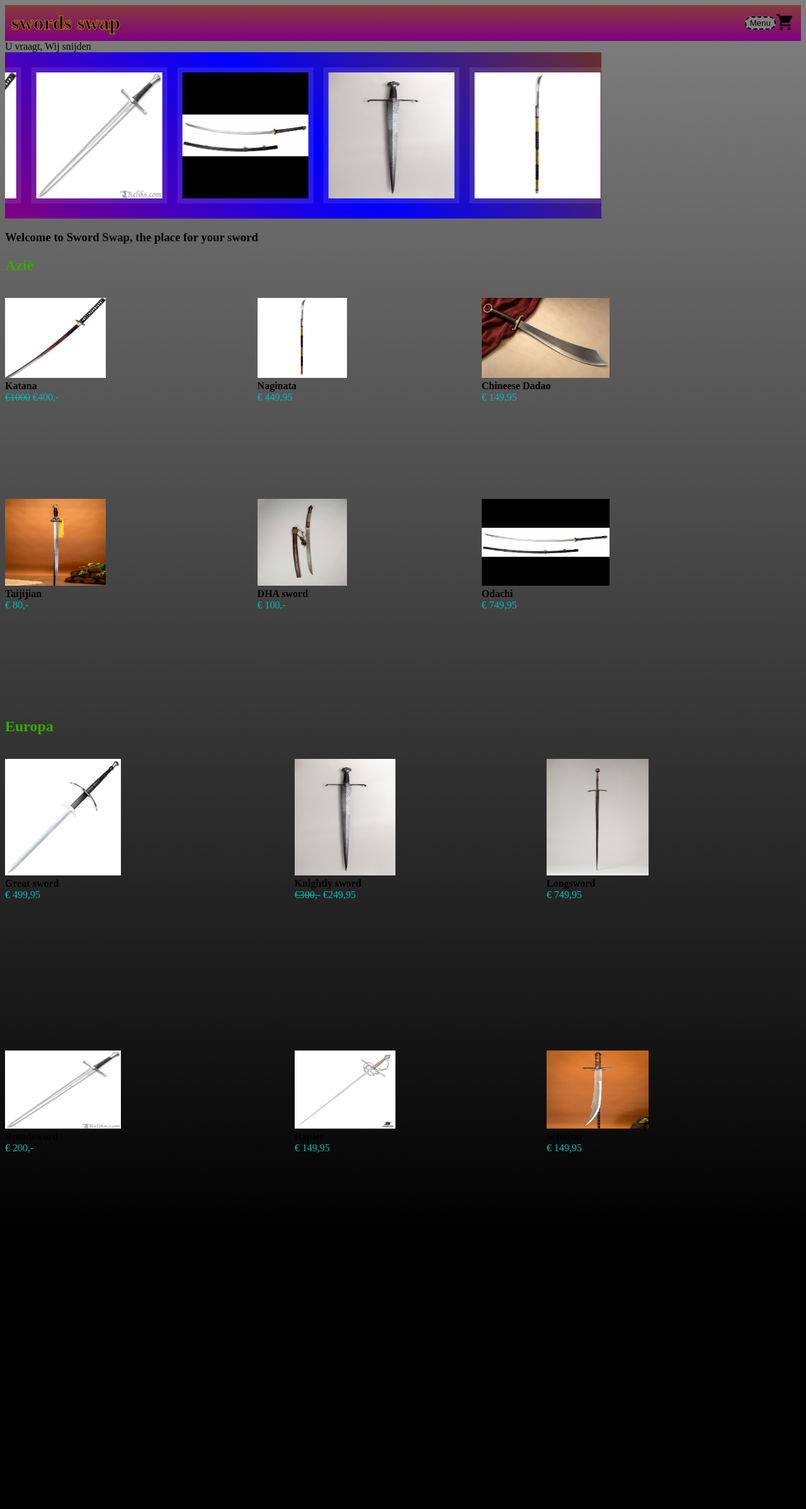
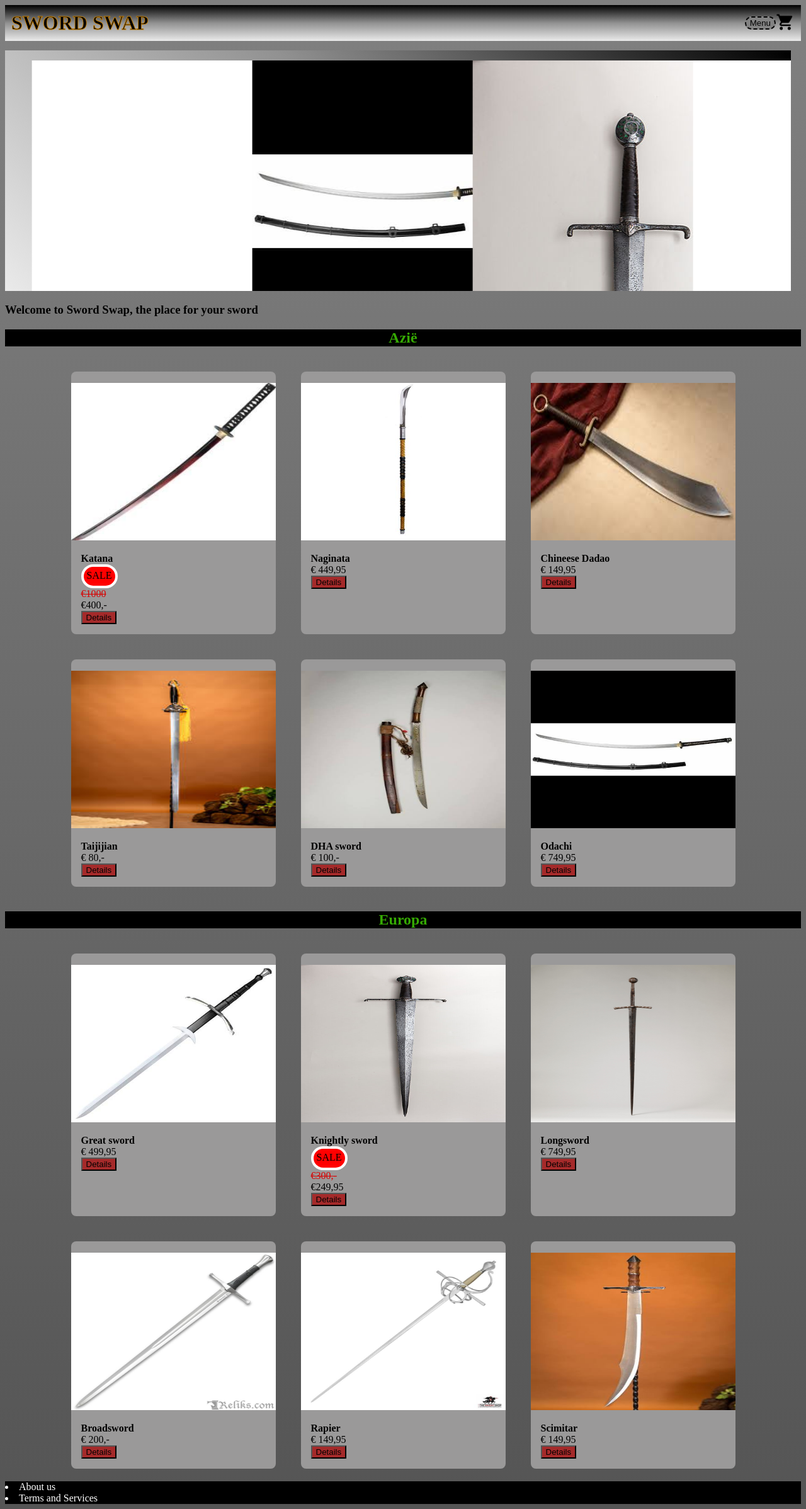
Before and after one commit to Vico-T/Web_Development, a PHP site: page / in a window 1280 px wide. Shown: the whole page at 63% size. Before the commit the page ends 1831 px from the top, so only its background shows below. Run offline with PHP 8.4, Linux system fonts and the light colour scheme.

Commit message:
week 2 af

```diff
--- a/web_shop/index.html
+++ b/web_shop/index.html
@@ -11,13 +11,15 @@
 
 <body>
     <div class="menubalk">
-        <h1>swords swap</h1>
+        <h1>SWORD SWAP</h1>
         <div class="right">
             <div class="dropdown">
                 <button class="btnpuls">Menu</button>
                 <div class="dropdown-content">
-                    <a href="#">Azië</a>
-                    <a href="#">Europa</a>
+                    <a href="index.html">Home</a>
+                    <a href="azie.html">Azië</a>
+                    <a href="europa.html">Europa</a>
+                    <a href="checkout.html">Checkout</a>
                     <a href="service.html">Terms and Service</a>
                 </div>
             </div>
@@ -25,7 +27,6 @@
                 <img src="images/shopping-cart.webp" width="30" height="30"></a>
         </div>
     </div>
-    <p>U vraagt, Wij snijden</p>
     <!-- scrollbalk -->
     <div class="marquee">
         <div class="content">
@@ -69,129 +70,150 @@
     <div id="Azië">
         <div class="producten">
             <!-- katana -->
-            <div>
+            <div class="card">
                 <br>
-                <a href="katana.html">
                 <img src="images/katana.jpg" alt="blood mist katana">
-                </a>
+                <div class="card-content">
                     <h4>Katana</h4>
-                <p class="price"><s>&euro;1000</s> &euro;400,-</p>
+                    <p class="sale">SALE</p>
+                    <p class="price"><s>&euro;1000</s></p>
+                    <p>&euro;400,-</p>
+                    <a href="katana.html"><button class="Details">Details</button></a>
+                </div>
             </div>
 
             <!-- naginata -->
-            <div>
+            <div class="card">
                 <br>
-                <a href="naginata.html">
                 <img src="images/naginata.jpg" alt="naginata">
-                </a>
+                <div class="card-content">
                     <h4>Naginata</h4>
-                <p class="price">&euro; 449,95</p>
+                    <p>&euro; 449,95</p>
+                    <a href="naginata.html"><button class="Details">Details</button></a>
+                </div>
             </div>
 
             <!-- chinese dadao -->
-            <div>
+            <div class="card">
                 <br>
-                <a href="dadao.html">
                 <img src="images/chineese_dadao.jpg" alt="chinees dadao">
-                </a>
+                <div class="card-content">
                     <h4>Chineese Dadao</h4>
-                <p class="price">&euro; 149,95</p>
+                    <p>&euro; 149,95</p>
+                    <a href="dadao.html"><button class="Details">Details</button></a>
+                </div>
             </div>
 
             <!-- Taijijian -->
-            <div>
+            <div class="card">
                 <br>
-                <a href="chi_sword.html">
                 <img src="images/Taijijian.jpg" alt="Taijijian">
-                </a>
+                <div class="card-content">
                     <h4>Taijijian</h4>
-                <p class="price">&euro; 80,-</p>
+                    <p>&euro; 80,-</p>
+                    <a href="chi_sword.html"><button class="Details">Details</button></a>
+                </div>
             </div>
 
             <!-- DHA sword -->
-            <div>
+            <div class="card">
                 <br>
-                <a href="DHA_sword.html">
                 <img src="images/DHA_sword.jpg" alt="DHA sword">
-                </a>
+                <div class="card-content">
                     <h4>DHA sword</h4>
-                <p class="price">&euro; 100,-</p>
+                    <p>&euro; 100,-</p>
+                    <a href="DHA_sword.html"><button class="Details">Details</button></a>
+                </div>
             </div>
 
 
             <!-- odachi -->
-            <div>
+            <div class="card">
                 <br>
-                <a href="odachi.html">
                 <img src="images/odachi.jpg" alt="Odachi">
-                </a>
+                <div class="card-content">
                     <h4>Odachi</h4>
-                <p class="price">&euro; 749,95</p>
+                    <p>&euro; 749,95</p>
+                    <a href="odachi.html"><button class="Details">Details</button></a>
+                </div>
             </div>
         </div>
     </div>
     <h2>Europa</h2>
     <div class="producten">
         <!-- great sword -->
-        <div>
+        <div class="card">
             <br>
-            <a href="great_sword.html">
             <img src="images/great_sword.jpg" alt="great sword">
-            </a>
+            <div class="card-content">
                 <h4>Great sword</h4>
-            <p class="price">&euro; 499,95</p>
+                <p>&euro; 499,95</p>
+                <a href="great_sword.html"><button class="Details">Details</button></a>
+            </div>
         </div>
 
         <!-- knightly sword -->
-        <div>
+        <div class="card">
             <br>
-            <a href="knightly_sword.html">
             <img src="images/knightly_sword.jpg" alt="knighly sword">
-            </a>
+            <div class="card-content">
                 <h4>Knightly sword</h4>
-            <p class="price"><s>&euro;300,-</s> &euro;249,95</p>
+                <p class="sale">SALE</p>
+                <p class="price"><s>&euro;300,-</s></p>
+                <p>&euro;249,95</p>
+                <a href="knightly_sword.html"><button class="Details">Details</button></a>
+            </div>
         </div>
 
         <!-- longsword -->
-        <div>
+        <div class="card">
             <br>
-            <a href="longsword.html">
             <img src="images/longsword.jpg" alt="longsword">
-            </a>
+            <div class="card-content">
                 <h4>Longsword</h4>
-            <p class="price">&euro; 749,95</p>
+                <p>&euro; 749,95</p>
+                <a href="longsword.html"><button class="Details">Details</button></a>
+            </div>
         </div>
 
         <!-- Broadsword -->
-        <div>
+        <div class="card">
             <br>
-            <a href="Broadsword.html">
             <img src="images/Broadsword.jpg" alt="Broadsword">
-            </a>
+            <div class="card-content">
                 <h4>Broadsword</h4>
-            <p class="price">&euro; 200,-</p>
+                <p>&euro; 200,-</p>
+                <a href="Broadsword.html"><button class="Details">Details</button></a>
+            </div>
         </div>
 
         <!-- Rapier -->
-        <div>
+        <div class="card">
             <br>
-            <a href="Rapier.html">
             <img src="images/Rapier.jpg" alt="Rapier">
-            </a>
+            <div class="card-content">
                 <h4>Rapier</h4>
-            <p class="price">&euro; 149,95</p>
+                <p>&euro; 149,95</p>
+                <a href="Rapier.html"><button class="Details">Details</button></a>
+            </div>
         </div>
 
         <!-- Scimitar -->
-        <div>
+        <div class="card">
             <br>
-            <a href="Scimitar.html">
             <img src="images/Scimitar.jpg" alt="Scimitar">
-            </a>
+            <div class="card-content">
                 <h4>Scimitar</h4>
-            <p class="price">&euro; 149,95</p>
+                <p>&euro; 149,95</p>
+                <a href="Scimitar.html"><button class="Details">Details</button></a>
             </div>
         </div>
+    </div>
+
+    <lu></lu>
+    <li class="bottom"><a href="#" class="bottom">About us</a></li>
+    <li class="bottom"><a href="service.html" class="bottom">Terms and Services</a></li>
+    </lu>
 </body>
 
 </html>
--- a/web_shop/style.css
+++ b/web_shop/style.css
@@ -1,6 +1,6 @@
         body {
-            background-image: linear-gradient(grey, black);
-            /* background-size: 100%; */
+            background-image: linear-gradient(grey, rgb(85, 85, 85));
+            min-height: 100vh;
         }
 
         /* text */
@@ -10,8 +10,11 @@
         }
 
         h2 {
-            color:rgb(53, 169, 3);
-            /* -webkit-text-stroke: 0.2px #00fc86; */
+            color: rgb(53, 169, 3);
+            display: flex;
+            justify-content: center;
+            background-color: black;
+            font-family: "Fantasy", papyrus
         }
 
         h4 {
@@ -24,12 +27,38 @@
             margin-bottom: 0;
         }
 
-        .price{
-            color:rgb(0, 187, 184)
+        .title {
+            size: 100px;
+        }
+
+        .sale {
+            background-color: red;
+            display: inline-block;
+            width: 45px;
+            height: 25px;
+            padding-left: 5px;
+            padding-top: 5px;
+            color: rgb(0, 0, 0);
+            border: solid;
+            border-radius: 20px;
+            border-width: 4px;
+            border-color: white;
+        }
+
+        .price {
+            color: rgb(216, 2, 2);
         }
 
 
-        /* buton */
+        /* butons */
+        .Details {
+            background-color: brown;
+        }
+
+        .Details:hover {
+            background-color: rgb(132, 33, 33);
+        }
+
         .but {
             background-color: rgb(138, 138, 138);
             border: solid rgb(112, 112, 112);
@@ -41,20 +70,40 @@
             border: solid rgb(86, 86, 86)
         }
 
+        /* cards */
         .producten {
-            display: grid;
-            grid-template-columns: auto auto auto;
+            display: flex;
+            justify-content: center;
+            flex-wrap: wrap;
+            margin-top: 1px;
         }
 
-        .producten img:hover {
-            transform: scale(1.05);
+        .card {
+            width: 325px;
+            height: auto;
+            background-color: #9a9999;
+            border-radius: 8px;
+            overflow: hidden;
+            margin: 20px;
+        }
+
+        .card:hover{
+                      transform: scale(1.05);
             box-shadow: 0 8px 18px 0 rgba(255, 10, 10, 6)
         }
 
+        .card img {
+            width: 100%;
+            height: 250px;
+        }
 
-        .producten img {
-            width: 40%;
-            height: 40%;
+        .image{
+            width: 350px;
+            height: 350px;
+        }
+
+        .card-content {
+            padding: 16px;
         }
 
         @media (max-width: 600px) {
@@ -119,6 +168,7 @@
             border-width: 5px;
             border: 2px dashed;
             border-color: #030303;
+            cursor: pointerx;
         }
 
         .dropdown {
@@ -159,8 +209,11 @@
 
         /* menubalk */
         .menubalk {
+            position: sticky;
+            top: 5px;
+            z-index: 90000;
             display: flex;
-            background-image: linear-gradient(rgb(136, 59, 59), purple);
+            background-image: linear-gradient(rgb(0, 0, 0), rgb(145, 145, 145), rgb(234, 234, 234));
             padding: 10px;
             align-items: center;
             justify-content: space-between;
@@ -173,11 +226,11 @@
 
         /* loopbalk */
         .marquee {
-            background: linear-gradient(-135deg, rgb(105, 47, 47), blue, purple);
-            width: 74vw;
+            margin-top: 15px;
+            background: linear-gradient(-135deg, rgb(0, 0, 0), rgb(145, 145, 145), rgb(234, 234, 234));
+            width: 97.5vw;
             box-sizing: border-box;
             padding: 1em;
-            color: white;
             font-weight: 200;
             display: flex;
             align-items: center;
@@ -188,7 +241,7 @@
                 animation: marquee 100s linear infinite running;
             }
 
-            .image {
+            .loop {
                 width: 200px;
                 margin: 0.5em;
                 padding: 0.5em;
@@ -214,3 +267,9 @@
                 transform: translate(-50%)
             }
         }
+
+        .bottom {
+            background-color: #000000;
+            color: white;
+            text-decoration: none;
+        }
```
Also changed, not shown: web_shop/DHA_sword.html (+18 -0 lines), web_shop/Rapier.html (+18 -0 lines), web_shop/Scimitar.html (+26 -5 lines), web_shop/azie.html (added, +105 -0 lines), web_shop/basket.html (+22 -1 lines), web_shop/checkout.html (+22 -3 lines), web_shop/chi_sword.html (+18 -0 lines), web_shop/dadao.html (+18 -0 lines), web_shop/europa.html (added, +102 -0 lines), web_shop/great_sword.html (+18 -0 lines), web_shop/katana.html (+18 -0 lines), web_shop/knightly_sword.html (+18 -0 lines), web_shop/longsword.html (+18 -0 lines), web_shop/naginata.html (+18 -0 lines), 3 more files. Lines whose indentation alone changed are shown as unchanged.
